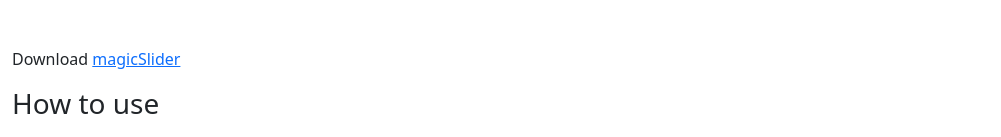
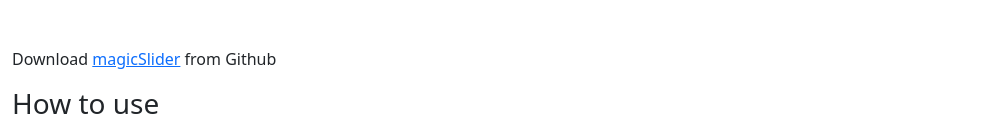
Before and after one commit to longwapps/magicSlider, a plain HTML site: page index.html in a window 1280 px wide. Shown: the part 499-636 px from the top of the page, without its empty margins (0-1001 px from the left). Drawn offline with nearby package versions, Linux system fonts and the light colour scheme.

Commit message:
added github link to download

```diff
--- a/index.html
+++ b/index.html
@@ -52,7 +52,7 @@
     </div>
     <div class="row mb-50">
         <div class="col-12">
-            <p>Download <a href="https://www.myappbase.com/downloads/magicSlider.zip" target="_blank">magicSlider</a></p>
+            <p>Download <a href="https://github.com/longwapps/magicSlider" target="_blank">magicSlider</a> from Github</p>
             <h3>How to use</h3>
             <br/>
             <p>Include the magicSlider.min.js in to your html page</p>
```
